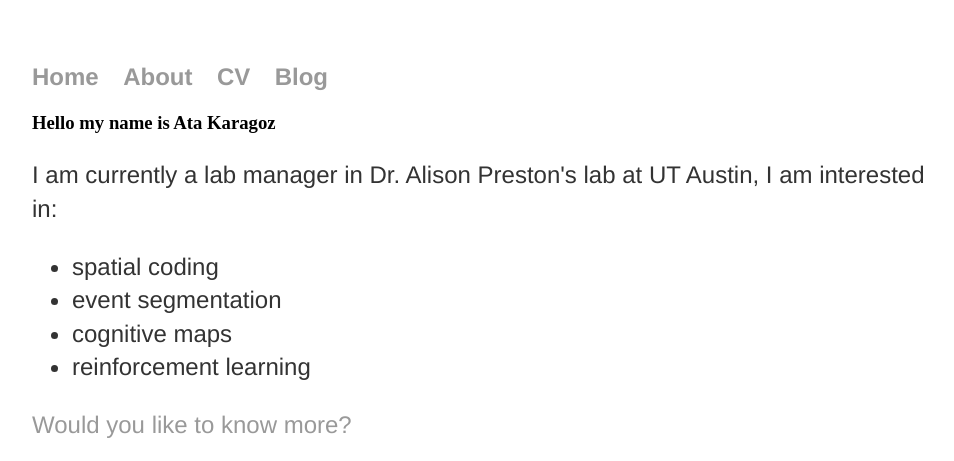
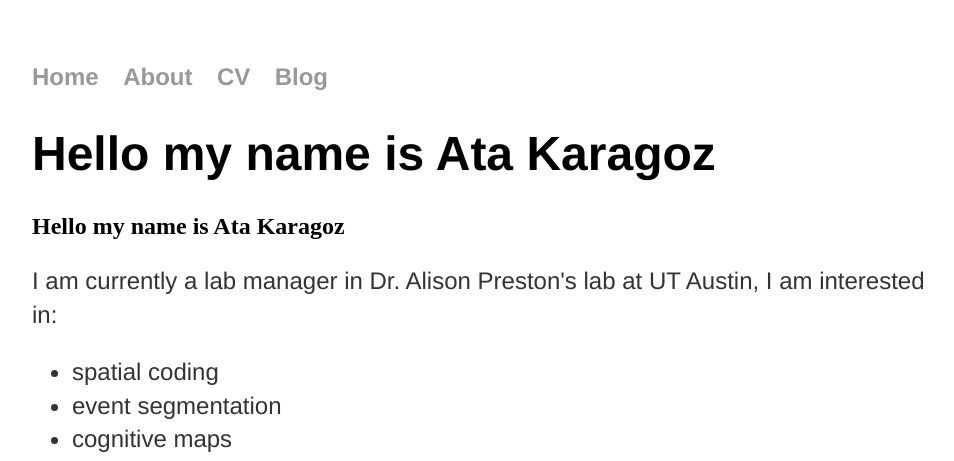
Before and after one commit to atakaragoz/atakaragoz.github.io, a Jekyll site: the page built from index.html, in a window 1280 px wide. Shown: the top 461 px of the page, without its empty margins (160-1114 px from the left). Built offline with Jekyll 4.4.1, drawn with Linux system fonts in a browser that asks for light colours.

Commit message:
Update index.html

```diff
--- a/index.html
+++ b/index.html
@@ -3,7 +3,8 @@ layout: default
 title: Ata Karagoz
 ---
 <div class="blurb">
-	<h3>Hello my name is Ata Karagoz</h3>
+	<h1>Hello my name is Ata Karagoz</h1>
+	<h2>Hello my name is Ata Karagoz</h2>
 	<p>I am currently a lab manager in Dr. Alison Preston's lab at UT Austin, I am interested in: </p>
 
 	<ul>
```
